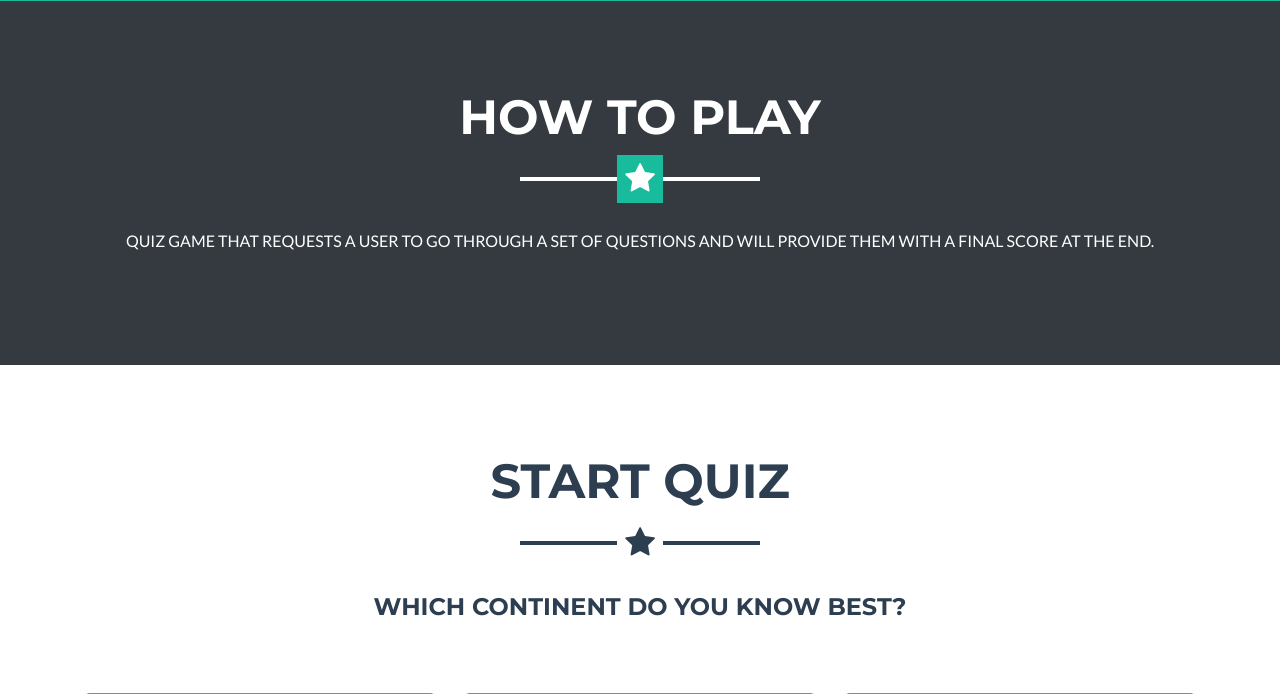
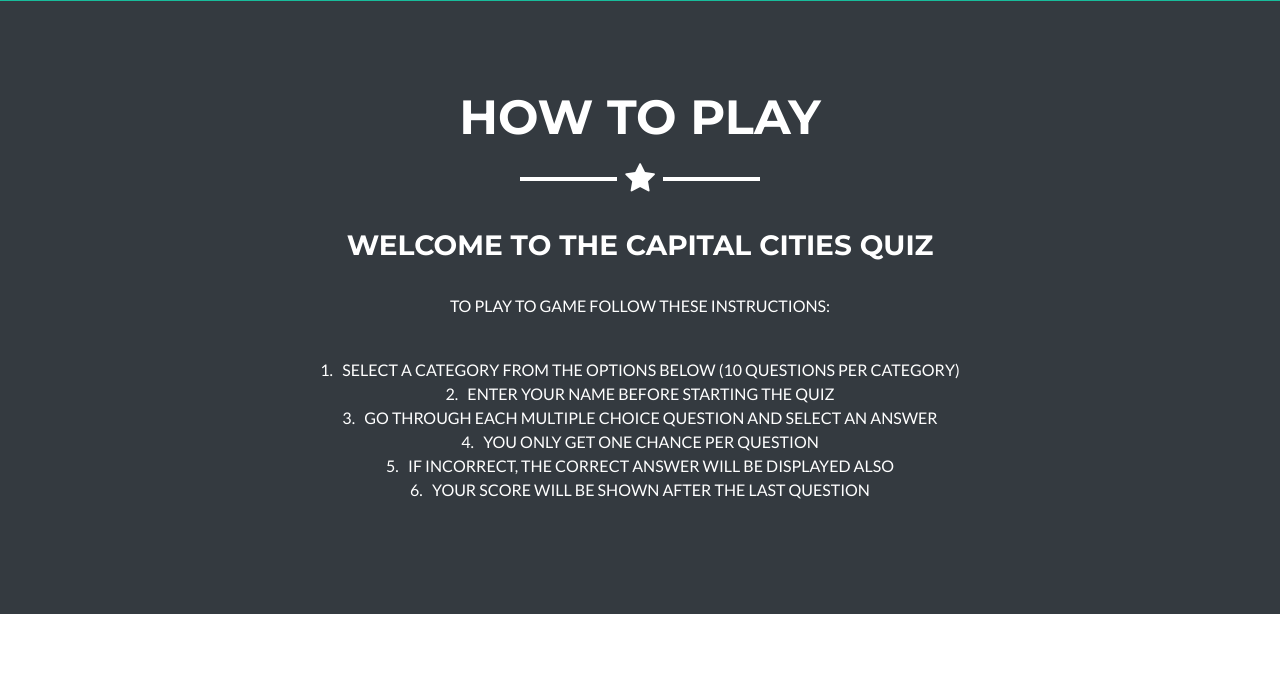
Before and after one commit to Code-Institute-Submissions/riddle-me-this-5, a Flask app: page / in a window 1280 px wide. Shown: the part 747-1441 px from the top of the page. Run offline with Flask 2, Linux system fonts and the light colour scheme; some libraries are stand-ins or nearby versions.

Commit message:
update to How To Play section

```diff
--- a/static/css/custom_styles.css
+++ b/static/css/custom_styles.css
@@ -30,3 +30,18 @@ input[type=radio]{
     width: 70px;
     padding: 10px;
 }
+
+#howto hr.star-light:after {
+    color: #fff;
+    background-color: #343a40;
+}
+
+ol {
+    display: block;
+    list-style-type: decimal;
+    margin-top: 1em;
+    margin-bottom: 1em;
+    margin-left: 100px;
+    margin-right: 0;
+    padding-left: 40px;
+}
--- a/templates/index.html
+++ b/templates/index.html
@@ -70,7 +70,14 @@
       <div class="container">
         <h2 class="text-center text-uppercase text-white">How To Play</h2>
         <hr class="star-light mb-5">
-        <p class="text-center text-uppercase text-white">Quiz Game that requests a user to go through a set of questions and will provide them with a final score at the end.</p>
+        <h3 class="text-center text-uppercase text-white">Welcome to the Capital Cities Quiz</h3></br>
+        <p class="text-center text-uppercase text-white">To play to game follow these instructions:</p></br>
+        <p class="text-center text-uppercase text-white">1. &nbsp Select a category from the options below (10 questions per category)</br>
+        2. &nbsp Enter your name before starting the quiz</br>
+        3. &nbsp Go through each multiple choice question and select an answer</br>
+        4. &nbsp You only get one chance per question</br>
+        5. &nbsp If incorrect, the correct answer will be displayed also</br>
+        6. &nbsp Your score will be shown after the last question</p>
       </div>
     </section>
 
```
